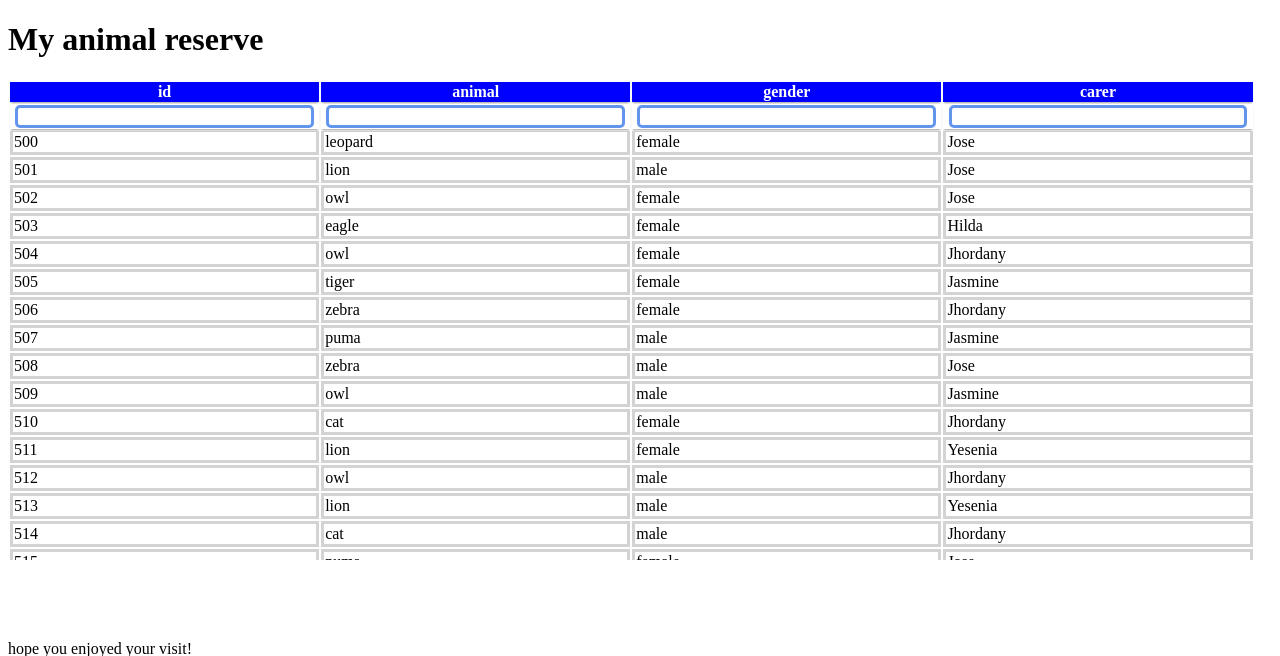
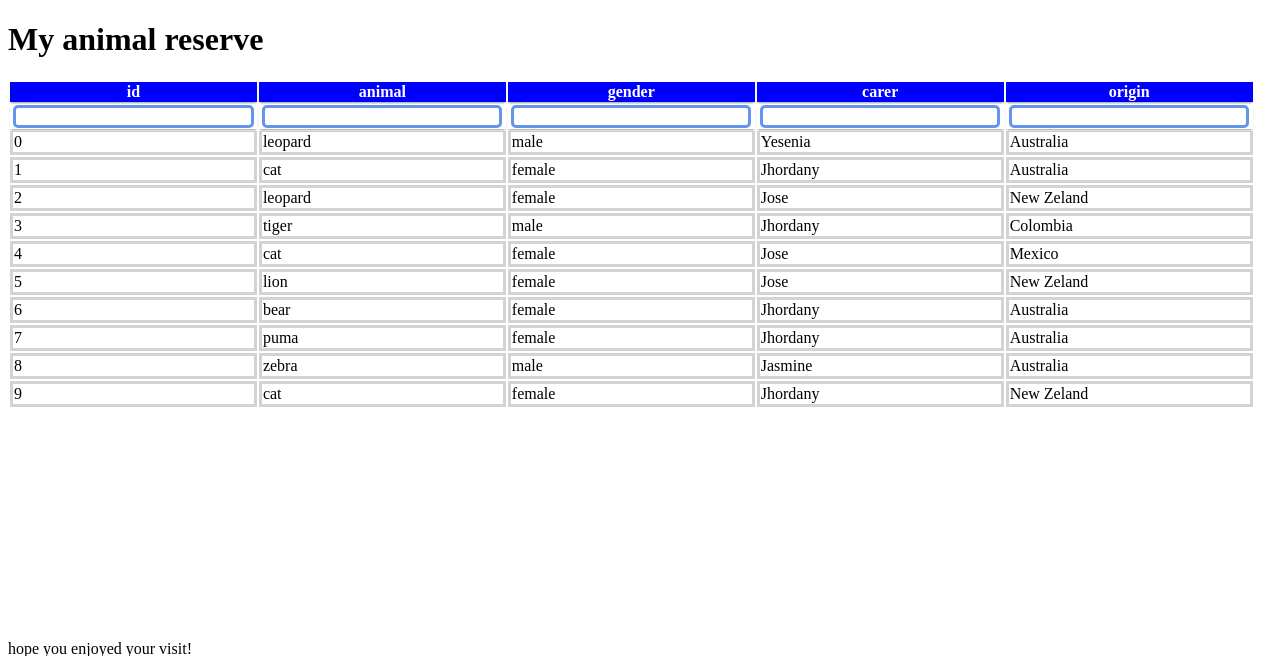
Before and after one commit to JhordanyRodriguez/rptable, a Django app: page /jrptable/ in a window 1280 px wide. Shown: the top 656 px of the page. Run offline with Django 3.2, Linux system fonts and the light colour scheme; lists and menus that the app fills with data are empty.

Commit message:
make filters to keep maximum number of rows

```diff
--- a/jrptable/static/jrptable/jrptable.js
+++ b/jrptable/static/jrptable/jrptable.js
@@ -88,7 +88,7 @@
                                                                                         "name": x,
                                                                                         "type":"string"};
                                                                                     });
-        let reduced_data = this.data.splice(0,500);
+        let reduced_data = this.data.slice(0,600);
         for (let c =0; c < this.column_names.length; c ++){
             let this_column = this.column_names[c];
             let no_number = reduced_data.findIndex((x)=> isNaN(parseFloat(x[this_column])));
@@ -139,6 +139,7 @@
      * of the data point we want to create the html row for
      */
     create_data_row(index_in_data){
+        // where are we inserting it
         let data_row = this.tbody.insertRow();
         for (let f =0; f < this.column_names.length; f++)
         {
--- a/jrptable/static/jrptable/jrptable_filters.js
+++ b/jrptable/static/jrptable/jrptable_filters.js
@@ -111,30 +111,50 @@
         let total_shown = 0;
         for (let i = 0; i < my_table.html_mirror.length; i ++)
         {
-            let displayed_before = my_table.html_mirror[i].display;
-            // set to true if no filter has status set to false.
-            my_table.html_mirror[i].display = my_table.html_mirror[i].filter_status.find((x)=> x['status']== false)== undefined;
-            if (displayed_before == false && my_table.html_mirror[i].display == true)
+            let new_display = my_table.html_mirror[i].filter_status.find((x)=> x['status']== false)== undefined;
+            let displayed_before = my_table.html_mirror[i].display==true;
+            //my_table.html_mirror[i].display =new_display;
+            if (total_shown <= my_table.rows_per_page)
             {
-                to_make_visible.push(i);
+                // set to true if no filter has status set to false.
+                if (displayed_before == false && new_display == true)
+                {
+                    my_table.html_mirror[i].display= true;
+                    to_make_visible.push(i);
+                    total_shown+=1;
+                }
+                // was visible and remains visible
+                if (displayed_before == true && new_display)
+                {
+                    total_shown +=1;
+                }
             }
             // was visible before and now has to be set to not visible
-            if (my_table.html_mirror[i].row != undefined && my_table.html_mirror[i].display == false)
+            if (displayed_before == true && new_display == false)
             {
+                    my_table.html_mirror[i].display = false;
+                    my_table.html_mirror[i].row.style.display = 'none';
+            }
+            // was visible and should remain visible, but there are already the maximum number of rows visible
+            if (displayed_before == true && new_display == true && total_shown >= my_table.rows_per_page)
+            {
+                my_table.html_mirror[i].display = false;
                 my_table.html_mirror[i].row.style.display = 'none';
             }
-
         }
-        // how many are visible?
 
         // make visible again
         for (let i =0;i< to_make_visible.length; i ++)
         {
-            try{
-                if (my_table.html_mirror[to_make_visible[i]].row != undefined)
+            try
+            {
+                if (my_table.html_mirror[to_make_visible[i]].row == undefined)
                 {
-                    my_table.html_mirror[to_make_visible[i]].row.style.display = "table-row";
+                    // need to create the data row
+                    my_table.html_mirror[to_make_visible[i]].row = my_table.create_data_row(to_make_visible[i])
                 }
+                my_table.html_mirror[to_make_visible[i]].row.style.display = "table-row";
+                // the entry on html_mirror was set to true earlier
             }
             catch(err){
                 console.log(err);
--- a/jrptable/static/jrptable/json_data.js
+++ b/jrptable/static/jrptable/json_data.js
@@ -17,7 +17,8 @@
     reserve_animals.push({"id": i,
         "animal": animal,
         "gender": gender,
-        "carer": carer
+        "carer": carer,
+        "origin": origin
          });
 };
 console.log('created data!')
--- a/jrptable/static/jrptable/main.js
+++ b/jrptable/static/jrptable/main.js
@@ -1,4 +1,5 @@
 var my_table = new JrpTable("table_container", "jtt");
+my_table.rows_per_page = 10;
 my_table.set_data(reserve_animals);
 console.log('set data!')
 my_table.create_headers();
--- a/jrptable/static/jrptable/styles/jrptable.css
+++ b/jrptable/static/jrptable/styles/jrptable.css
@@ -11,6 +11,7 @@
 tbody td{
     border: solid;
     border-color: lightgray;
+
 }
 
 .jrptable_input.jrptable_filter{
```
